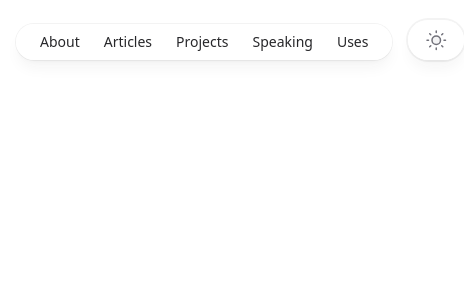
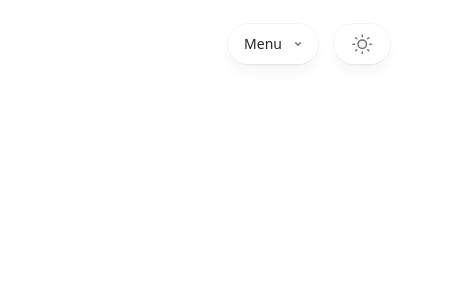
Before and after one commit to NelsonMaty/spotlight, a Vue app: page / in a window 390 px wide. Shown: the top 300 px of the page, 464 px wide, since content can reach past the window. Built offline with nearby package versions, Linux system fonts and the light colour scheme.

Commit message:
Add MenuButton for mobile

```diff
--- a/package.json
+++ b/package.json
@@ -9,6 +9,7 @@
     "preview": "vite preview"
   },
   "dependencies": {
+    "@headlessui/vue": "^1.7.10",
     "@vueuse/core": "^9.13.0",
     "vue": "^3.2.45"
   },
--- a/src/components/Background.vue
+++ b/src/components/Background.vue
@@ -1,5 +1,5 @@
 <template>
-  <div class="h-screen bg-zinc-50 transition-colors dark:bg-black">
+  <div class="h-screen bg-zinc-50 dark:bg-black">
     <slot></slot>
   </div>
 </template>
--- a/src/components/DarkModeButton.vue
+++ b/src/components/DarkModeButton.vue
@@ -11,7 +11,7 @@ const toggleDark = useToggle(isDark);
       type="button"
       aria-label="Toggle dark mode"
       @click="toggleDark()"
-      class="group rounded-full bg-white/90 px-4 py-2 lg:px-3 lg:py-3 shadow-lg shadow-zinc-800/5 ring-2 ring-zinc-900/5 backdrop-blur transition-all dark:bg-zinc-800/90 dark:ring-white/10 dark:hover:ring-white/20"
+      class="group rounded-full bg-white/90 px-4 py-2 lg:px-3 lg:py-3 shadow-lg shadow-zinc-800/5 ring-1 ring-zinc-900/5 backdrop-blur dark:bg-zinc-800/90 dark:ring-white/10 dark:hover:ring-white/20"
     >
       <svg
         viewBox="0 0 24 24"
@@ -19,7 +19,7 @@ const toggleDark = useToggle(isDark);
         stroke-linecap="round"
         stroke-linejoin="round"
         aria-hidden="true"
-        class="h-6 w-6 fill-zinc-100 stroke-zinc-500 transition group-hover:fill-zinc-200 group-hover:stroke-zinc-700 dark:hidden [@media(prefers-color-scheme:dark)]:fill-teal-50 [@media(prefers-color-scheme:dark)]:stroke-teal-500 [@media(prefers-color-scheme:dark)]:group-hover:fill-teal-50 [@media(prefers-color-scheme:dark)]:group-hover:stroke-teal-600"
+        class="h-6 w-6 fill-zinc-100 stroke-zinc-500 group-hover:fill-zinc-200 group-hover:stroke-zinc-700 dark:hidden [@media(prefers-color-scheme:dark)]:fill-teal-50 [@media(prefers-color-scheme:dark)]:stroke-teal-500 [@media(prefers-color-scheme:dark)]:group-hover:fill-teal-50 [@media(prefers-color-scheme:dark)]:group-hover:stroke-teal-600"
       >
         <path
           d="M8 12.25A4.25 4.25 0 0 1 12.25 8v0a4.25 4.25 0 0 1 4.25 4.25v0a4.25 4.25 0 0 1-4.25 4.25v0A4.25 4.25 0 0 1 8 12.25v0Z"
@@ -32,7 +32,7 @@ const toggleDark = useToggle(isDark);
       <svg
         viewBox="0 0 24 24"
         aria-hidden="true"
-        class="hidden h-6 w-6 fill-zinc-700 stroke-zinc-500 transition dark:block [@media(prefers-color-scheme:dark)]:group-hover:stroke-zinc-400 [@media_not_(prefers-color-scheme:dark)]:fill-teal-400/10 [@media_not_(prefers-color-scheme:dark)]:stroke-teal-500"
+        class="hidden h-6 w-6 fill-zinc-700 stroke-zinc-500 dark:block [@media(prefers-color-scheme:dark)]:group-hover:stroke-zinc-400 [@media_not_(prefers-color-scheme:dark)]:fill-teal-400/10 [@media_not_(prefers-color-scheme:dark)]:stroke-teal-500"
       >
         <path
           d="M17.25 16.22a6.937 6.937 0 0 1-9.47-9.47 7.451 7.451 0 1 0 9.47 9.47ZM12.75 7C17 7 17 2.75 17 2.75S17 7 21.25 7C17 7 17 11.25 17 11.25S17 7 12.75 7Z"
--- a/src/components/MainContainer.vue
+++ b/src/components/MainContainer.vue
@@ -1,6 +1,6 @@
 <template>
-  <div class="flex h-full justify-center sm:px-8 transition-all">
-    <div class="w-full max-w-7xl lg:px-8 transition-all">
+  <div class="flex h-full justify-center sm:px-8">
+    <div class="w-full max-w-7xl lg:px-8">
       <div
         class="h-full w-full bg-white ring-1 ring-white dark:bg-zinc-900 dark:ring-zinc-300/20"
       >
--- /dev/null
+++ b/src/components/MenuButton.vue
@@ -0,0 +1,44 @@
+<template>
+  <Popover class="relative">
+    <PopoverButton class="group flex items-center rounded-full dark:ring-white/10 bg-white/90 px-4 py-2 font-medium text-zinc-800 shadow-lg shadow-zinc-800/5 ring-1 ring-zinc-900/5 backdrop-blur text-sm dark:bg-zinc-800/90 dark:ring-white-10 dark:hover:ring-white/20 dark:text-zinc-200">
+      Menu
+      <svg viewBox="0 0 8 6" aria-hidden="true" class="ml-3 h-auto w-2 stroke-zinc-500 group-hover:stroke-zinc-700 dark:group-hover:stroke-zinc-400">
+        <path d="M1.75 1.75 4 4.25l2.25-2.5" fill="none" stroke-width="1.5" stroke-linecap="round" stroke-linejoin="round">
+        </path>
+      </svg>
+    </PopoverButton>
+    <PopoverPanel class="absolute z-10">
+      <ul>
+        <li>
+          <a :class='{ "bg-blue-500": active }' href="/account-settings">
+            About
+          </a>
+        </li>
+        <li>
+          <a :class='{ "bg-blue-500": active }' href="/account-settings">
+            Articles
+          </a>
+        </li>
+        <li>
+          <a :class='{ "bg-blue-500": active }' href="/account-settings">
+            Projects
+          </a>
+        </li>
+        <li>
+          <a :class='{ "bg-blue-500": active }' href="/account-settings">
+            Speaking
+          </a>
+        </li>
+        <li>
+          <a :class='{ "bg-blue-500": active }' href="/account-settings">
+            Uses
+          </a>
+        </li>
+      </ul>
+    </PopoverPanel>
+  </Popover>
+</template>
+
+<script setup>
+  import { Popover, PopoverButton, PopoverPanel } from '@headlessui/vue'
+</script>
--- a/src/components/NavList.vue
+++ b/src/components/NavList.vue
@@ -1,11 +1,11 @@
 <template>
   <nav>
     <ul class="flex rounded-full px-3 bg-white/90 text-sm font-medium text-zinc-800 shadow-lg shadow-zinc-800/5 ring-1 ring-zinc-900/5 dark:bg-zinc-800/90 dark:text-zinc-200 dark:ring-white/10 ">
-      <li> <a href="#" class="px-3 py-2 block hover:text-teal-500 dark:hover:text-teal-400 transition">About</a> </li>
-      <li> <a href="#" class="px-3 py-2 block hover:text-teal-500 dark:hover:text-teal-400 transition">Articles</a> </li>
-      <li> <a href="#" class="px-3 py-2 block hover:text-teal-500 dark:hover:text-teal-400 transition">Projects</a> </li>
-      <li> <a href="#" class="px-3 py-2 block hover:text-teal-500 dark:hover:text-teal-400 transition">Speaking</a> </li>
-      <li> <a href="#" class="px-3 py-2 block hover:text-teal-500 dark:hover:text-teal-400 transition">Uses</a> </li>
+      <li> <a href="#" class="px-3 py-2 block hover:text-teal-500 dark:hover:text-teal-400 ">About</a> </li>
+      <li> <a href="#" class="px-3 py-2 block hover:text-teal-500 dark:hover:text-teal-400 ">Articles</a> </li>
+      <li> <a href="#" class="px-3 py-2 block hover:text-teal-500 dark:hover:text-teal-400 ">Projects</a> </li>
+      <li> <a href="#" class="px-3 py-2 block hover:text-teal-500 dark:hover:text-teal-400 ">Speaking</a> </li>
+      <li> <a href="#" class="px-3 py-2 block hover:text-teal-500 dark:hover:text-teal-400 ">Uses</a> </li>
     </ul>
   </nav>
 </template>
--- a/src/components/PageHeader.vue
+++ b/src/components/PageHeader.vue
@@ -1,14 +1,15 @@
 <template>
   <header>
     <div class="pt-6 w-full pointer-events-auto">
-      <div class="mx-auto max-w-7xl lg:px-8">
-        <div class="mx-auto max-w-2xl lg:max-w-5xl duration-1000 transition-all ">
+      <div class="mx-auto max-w-7xl lg:px-8 sm:px-8">
+        <div class="mx-auto max-w-2xl lg:max-w-5xl duration-1000  ">
           <div class="flex gap-4">
             <div class="flex flex-1"></div>
-            <div class="flex flex-1">
-              <NavList />
+            <div class="flex flex-1 md:justify-center justify-end">
+              <MenuButton class="md:hidden"/>
+              <NavList class="hidden md:block"/>
             </div>
-            <div class="flex flex-1 justify-end -mt-1">
+            <div class="flex md:flex-1 justify-end lg:-mt-1">
               <DarkModeButton />
             </div>
           </div>
@@ -19,7 +20,9 @@
 </template>
 
 <script setup>
+
 import DarkModeButton from "./DarkModeButton.vue";
+import MenuButton from "./MenuButton.vue";
 import NavList from "./NavList.vue";
 
 </script>
--- a/tailwind.config.cjs
+++ b/tailwind.config.cjs
@@ -7,9 +7,9 @@ module.exports = {
   darkMode: "class",
   theme: {
     extend: {},
-    transitionDuration:{
-      DEFAULT: '350ms'
-    }
+    fontSize: {
+      sm: ['14px', '1.5rem' ]
+    },
   },
   plugins: [],
 }
```
Also changed, not shown: 1 other file (tests, documents, lock files or other folders).
